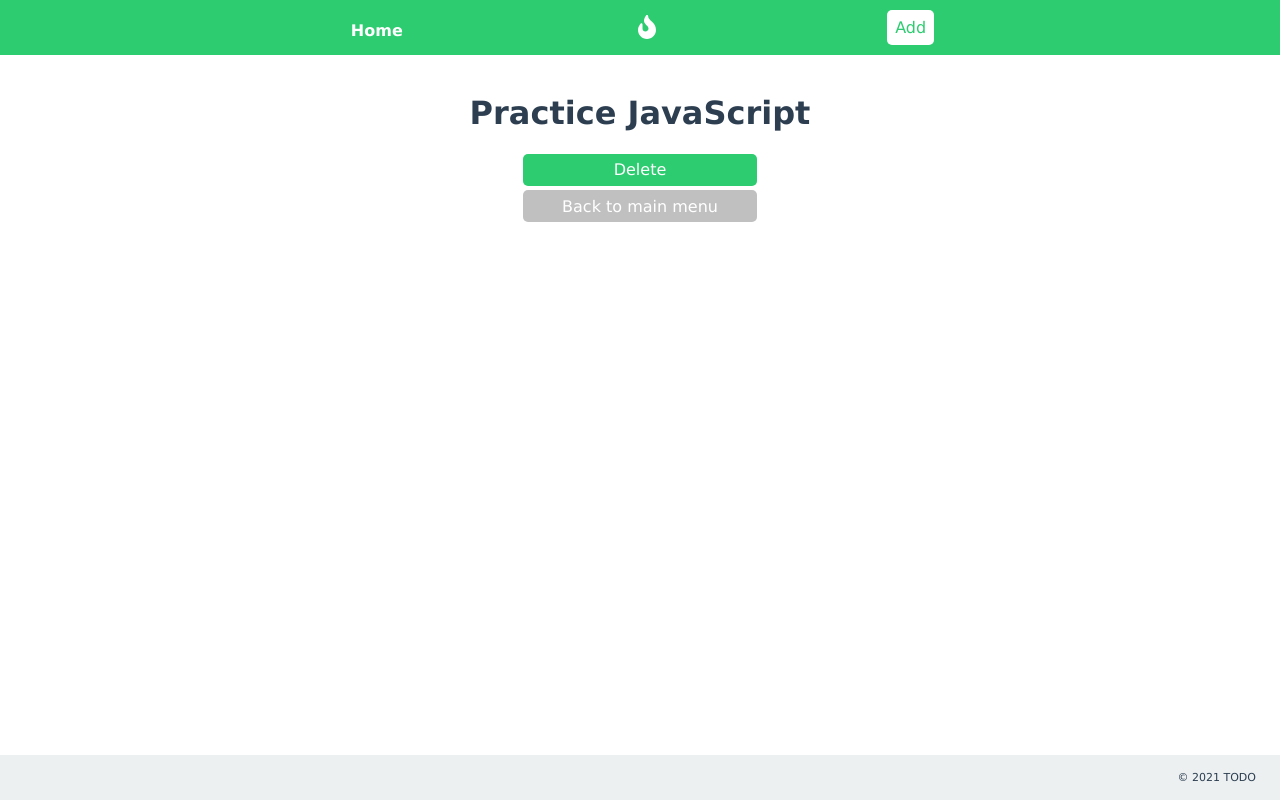
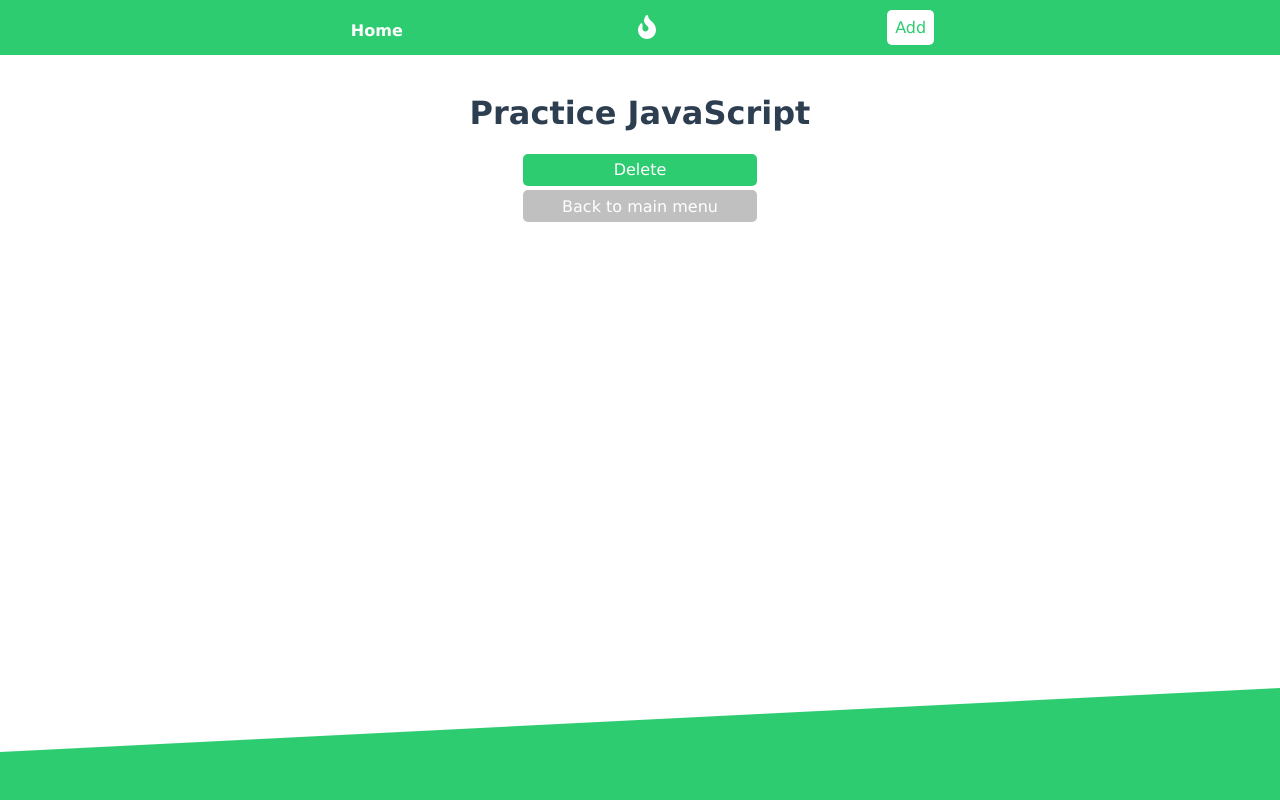
Before and after one commit to t0mclaudio/fe-prax-one, a React (Create React App) app: page /todo/1 in a window 1280 px wide. Built offline with nearby package versions, Linux system fonts and the light colour scheme.

Commit message:
add angle to footer

```diff
--- a/src/Page/styles.module.scss
+++ b/src/Page/styles.module.scss
@@ -32,7 +32,7 @@
           background-color: white;
           border-radius: 5px;
           color: #2ecc71;
-          padding: .8rem;
+          padding: 0.8rem;
           &:hover {
             cursor: pointer;
             opacity: 94%;
@@ -43,7 +43,7 @@
           color: #fff;
           text-decoration: none;
           display: block;
-          padding: .5rem;
+          padding: 0.5rem;
           border-radius: 5px;
           &:hover {
             opacity: 88%;
@@ -56,10 +56,10 @@
       }
       li:first-child {
         font-size: 2.4rem;
-        order: 2
+        order: 2;
       }
       li:last-child {
-        order: 3
+        order: 3;
       }
     }
   }
@@ -74,9 +74,14 @@
 }
 
 .footer {
-  background-color: rgba(236, 240, 241,1.0);
-  color: rgba(44, 62, 80,1.0);
+  background-color: #2ecc71;
+  color: rgba(44, 62, 80, 1);
   text-align: right;
   font-size: 1.1rem;
-  padding: .5rem 2.4rem;
+  padding: 2.4rem;
+  clip-path: polygon(0 5vw, 100% 0, 100% 100%, 0 100%);
+  min-height: 5vw;
+  p {
+    opacity: 0;
+  }
 }
```
